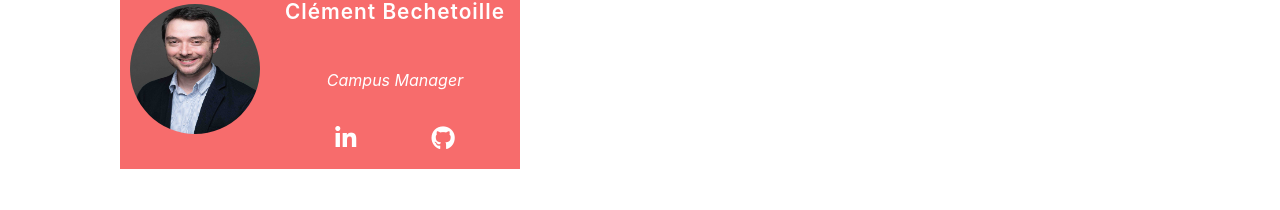
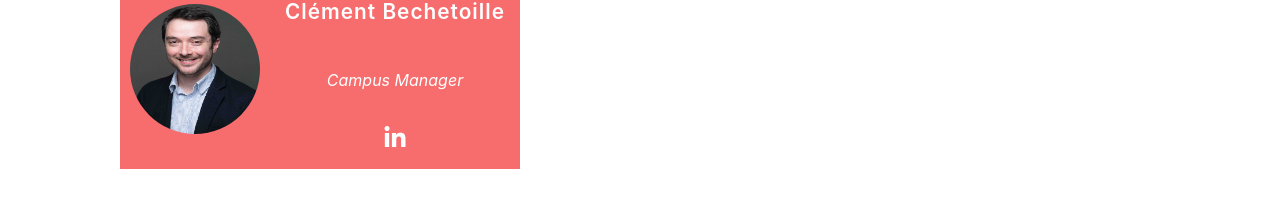
Before and after one commit to lilkev0804/R2DWild-Portfolio-ReactJS, a React (Create React App) app: page / in a window 1280 px wide. Shown: the part 6141-6351 px from the top of the page. Built offline with nearby package versions, Linux system fonts and the light colour scheme.

Commit message:
remove icon github for last card

```diff
--- a/src/staff/staff.js
+++ b/src/staff/staff.js
@@ -44,7 +44,7 @@ const Staff = () => {
                             <p className="member-profession">{member.profession}</p>
                             <div className="social-member">
                             <a target="blanck" href={member.linkedin}> <i className="ico-follow-member fab fa-linkedin-in"></i></a>
-                            <a target="blanck" href={member.github}> <i className="ico-follow-member fab fa-github"></i></a>
+                            <a className={`githublogo ${member.github === "" ? 'invisible' : 'visible'}`} target="blanck" href={member.github}> <i className="ico-follow-member fab fa-github"></i></a>
                             </div>
                         </div>
                         </div>
```
